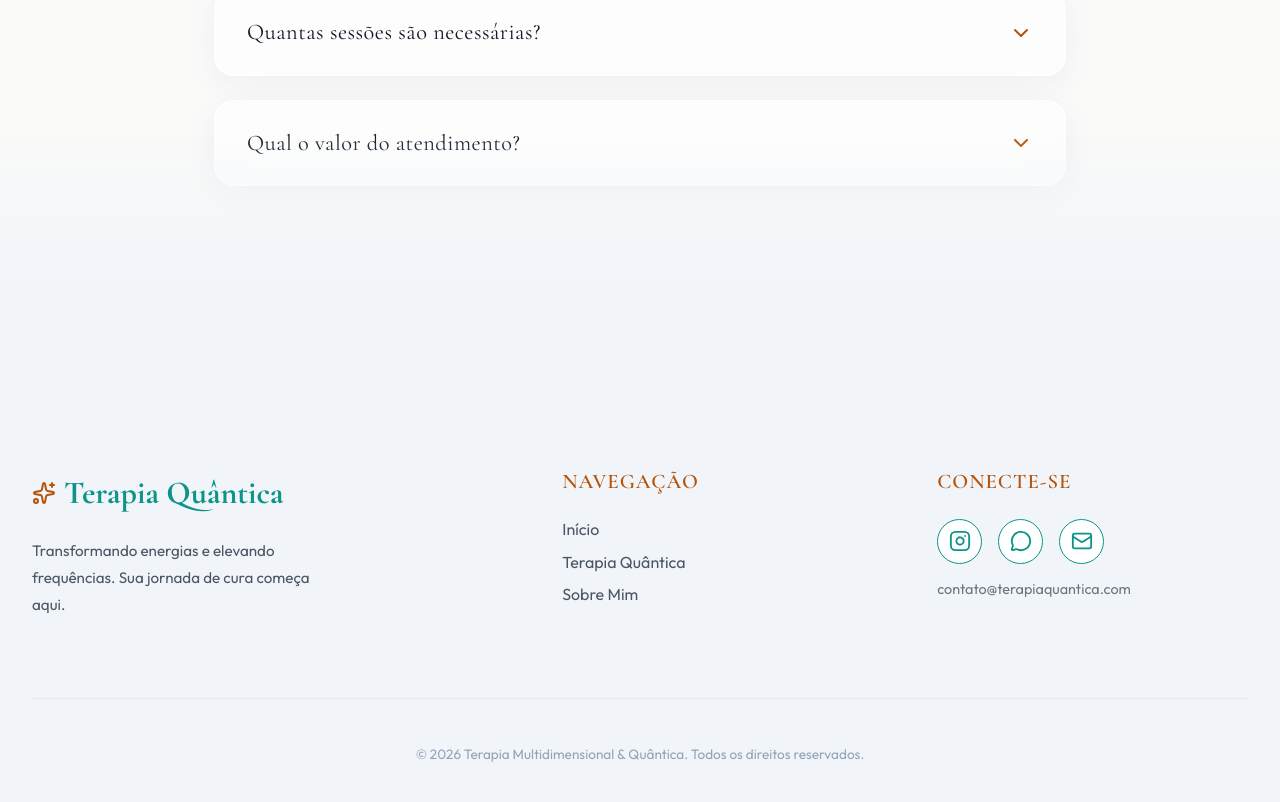
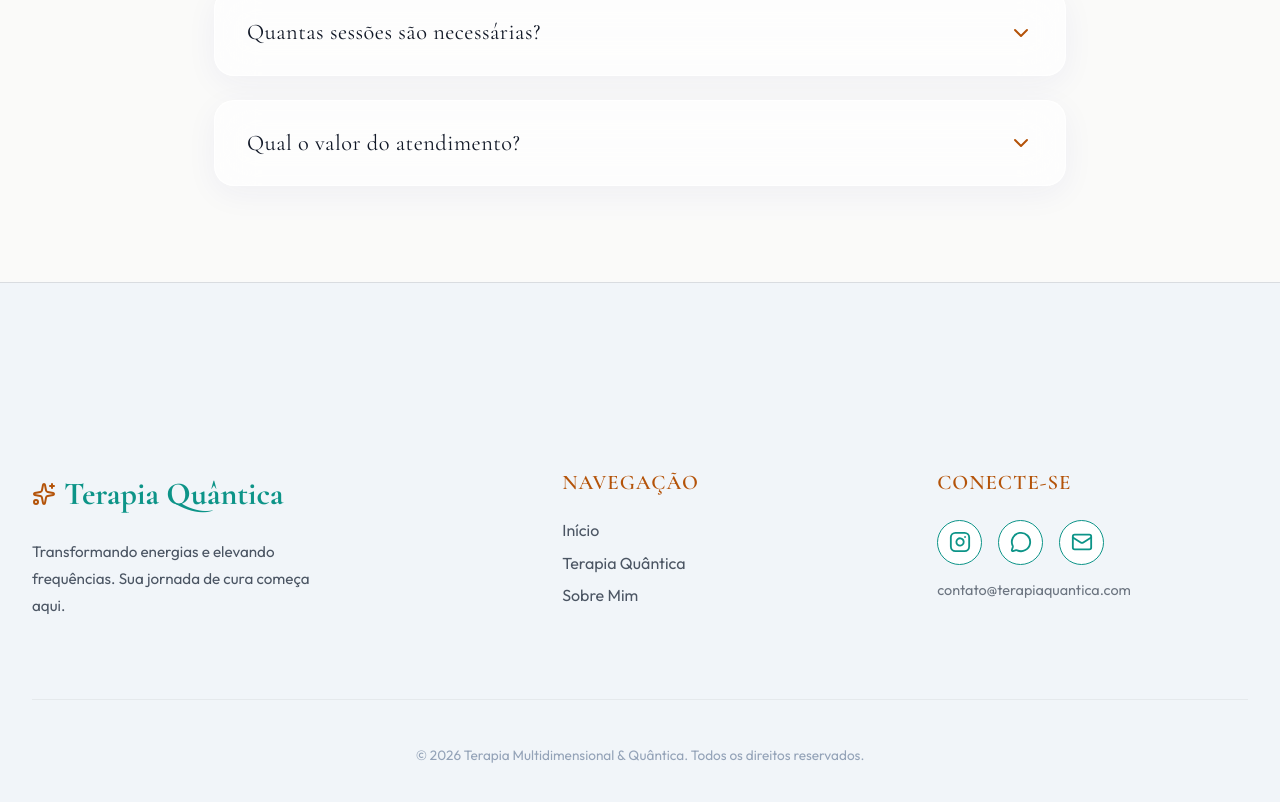
Before and after one commit to vihisantos/Cliente-Terapeuta-000225, a React (Vite) app: page / in a window 1280 px wide. Shown: the part 4040-4842 px from the top of the page. Built offline with nearby package versions, Linux system fonts and the light colour scheme; a web font is replaced by a local one.

Commit message:
Add separator line to footer and remove fade effect

```diff
--- a/src/components/Footer.css
+++ b/src/components/Footer.css
@@ -2,24 +2,10 @@
     position: relative;
     background: #f1f5f9;
     /* Slate 100 */
-    /* Removed border and margin to allow for smooth fade */
-    margin-top: 0;
+    border-top: 1px solid rgba(0, 0, 0, 0.1);
+    /* Separator line */
     z-index: 20;
     padding-top: 4rem;
-    /* Add padding to compensate for fade overlap if needed */
-}
-
-/* Smooth Fade from Page Background to Footer */
-.footer-fade-top {
-    position: absolute;
-    top: -150px;
-    left: 0;
-    width: 100%;
-    height: 151px;
-    /* Slight overlap */
-    background: linear-gradient(to top, #f1f5f9, transparent);
-    pointer-events: none;
-    z-index: 10;
 }
 
 .footer-grid {
--- a/src/components/Footer.jsx
+++ b/src/components/Footer.jsx
@@ -7,9 +7,6 @@ import './Footer.css';
 const Footer = () => {
     return (
         <footer className="footer-container">
-            {/* Smooth Transition Fade */}
-            <div className="footer-fade-top"></div>
-
             <div className="footer-content section-padding">
                 <div className="footer-grid">
                     {/* Brand Column */}
```
